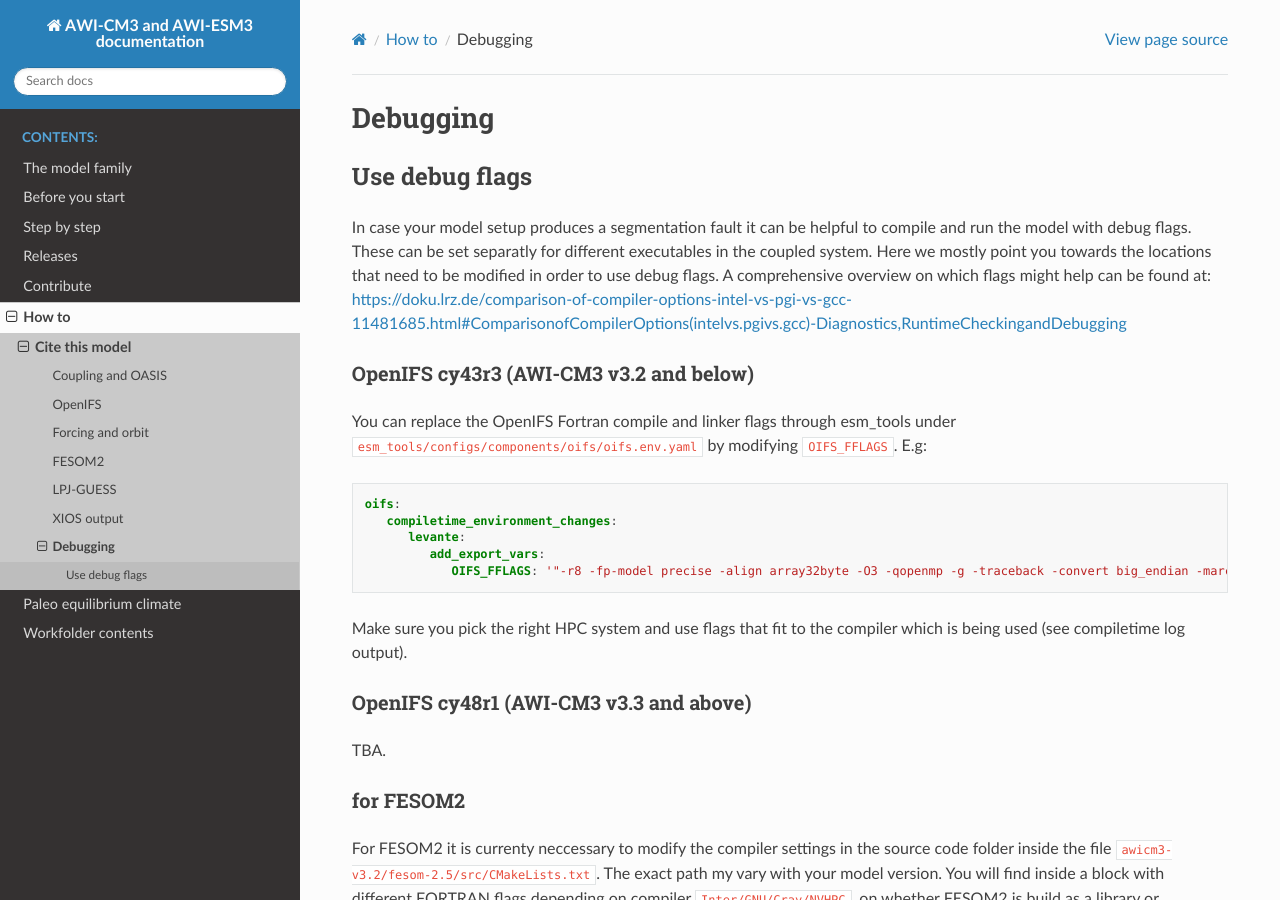
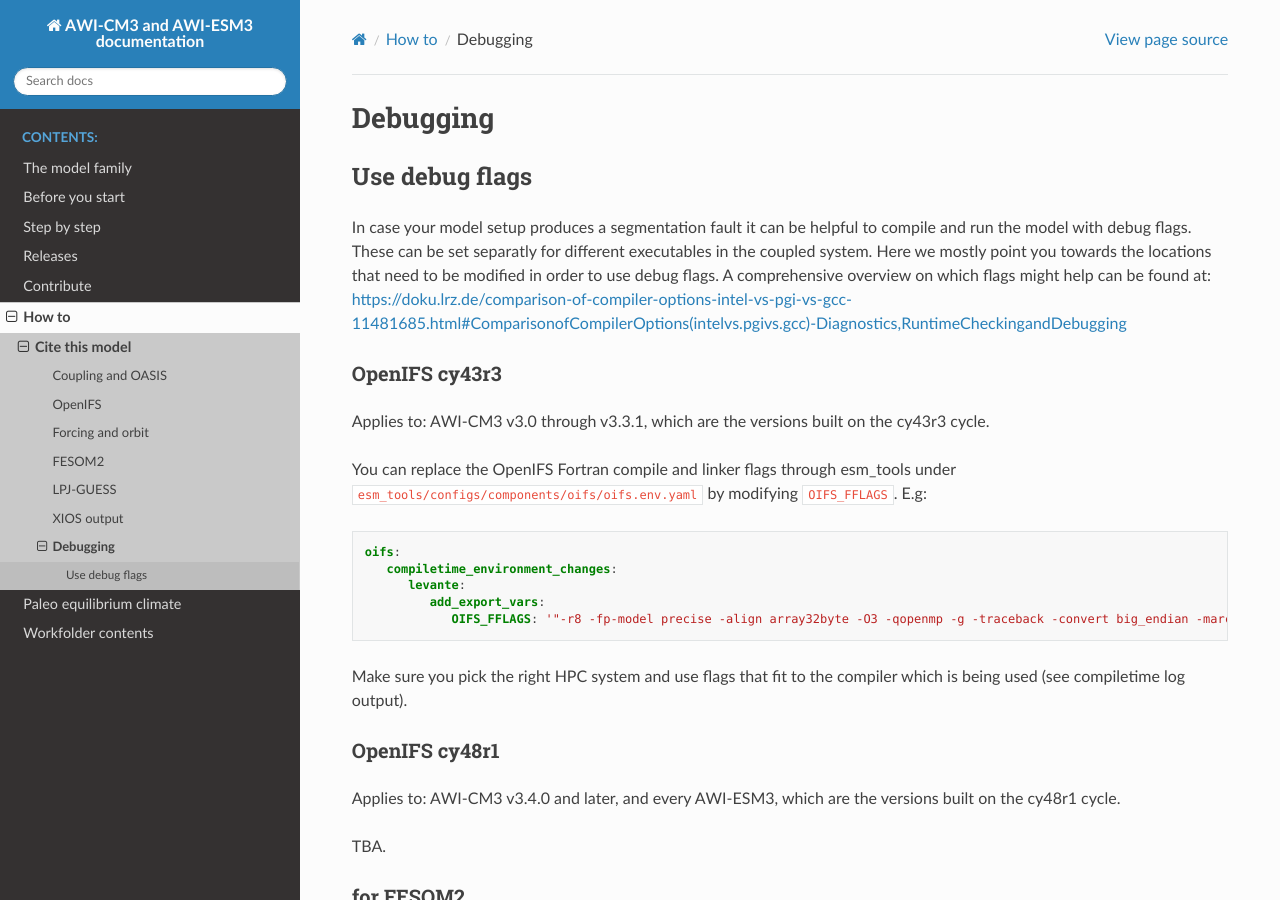
Before and after one commit to AWI-ESM/documentation_AWI-CM3, a Sphinx documentation site: the page built from source/how_to/debugging.rst, in a window 1280 px wide and 900 px high. Built offline with Sphinx 7.4.7 and the Read the Docs theme 3.1.0, drawn with Linux system fonts in a browser that asks for light colours; some of the changed text lies outside the part shown.

Commit message:
Gate the sections that do not apply everywhere

```diff
--- a/source/how_to/coupling_oasis.rst
+++ b/source/how_to/coupling_oasis.rst
@@ -5,7 +5,7 @@ Coupling and OASIS
 Measure which component is limiting the throughput of the coupled model
 =======================================================================
 
-Coupled performance balancing can be performed with the oasis lucia tool. In the work folder where your experiment ran, execute ``$(model_install_dir)/awicm-3.1/oasis/util/lucia/lucia``. When executing lucia for the first time, a fortran compiler needs to be available in the environment.
+Coupled performance balancing can be performed with the oasis lucia tool. In the work folder where your experiment ran, execute ``${model_dir}/oasis/util/lucia/lucia``, where ``model_dir`` is your install directory, for example ``awicm3-v3.4.2`` or ``awiesm3-develop-is``. When executing lucia for the first time, a fortran compiler needs to be available in the environment.
 The output,
 
 ..  code-block:: bash
--- a/source/how_to/debugging.rst
+++ b/source/how_to/debugging.rst
@@ -7,8 +7,11 @@ Use debug flags
 
 In case your model setup produces a segmentation fault it can be helpful to compile and run the model with debug flags. These can be set separatly for different executables in the coupled system. Here we mostly point you towards the locations that need to be modified in order to use debug flags. A comprehensive overview on which flags might help can be found at: https://doku.lrz.de/comparison-of-compiler-options-intel-vs-pgi-vs-gcc-11481685.html#ComparisonofCompilerOptions(intelvs.pgivs.gcc)-Diagnostics,RuntimeCheckingandDebugging
 
-OpenIFS cy43r3 (AWI-CM3 v3.2 and below)
----------------------------------------
+OpenIFS cy43r3
+--------------
+
+Applies to: AWI-CM3 v3.0 through v3.3.1, which are the versions built on the cy43r3 cycle.
+
 You can replace the OpenIFS Fortran compile and linker flags through esm_tools under ``esm_tools/configs/components/oifs/oifs.env.yaml`` by modifying ``OIFS_FFLAGS``. E.g:
 
 .. code-block:: yaml
@@ -22,8 +25,11 @@ You can replace the OpenIFS Fortran compile and linker flags through esm_tools u
 Make sure you pick the right HPC system and use flags that fit to the compiler which is being used (see compiletime log output).
 
 
-OpenIFS cy48r1 (AWI-CM3 v3.3 and above)
----------------------------------------
+OpenIFS cy48r1
+--------------
+
+Applies to: AWI-CM3 v3.4.0 and later, and every AWI-ESM3, which are the versions built on the cy48r1 cycle.
+
 TBA.
 
 
@@ -82,6 +88,8 @@ In order to change the compiler settings you replace the ``target_compile_option
 for XIOS
 --------
 
+Applies to: any setup with XIOS, so AWI-CM3 v3.1 and later and every AWI-ESM3. AWI-CM3 v3.0 has no IO server.
+
 For the IO server debug flags can be set inside the xios source code folder at: ``awicm3-v3.2/xios/arch.fcm``. The exact path may vary by model version. Here you want to add some of the DEV and DEBUG flags to the BASE flags for Fortran or C, as appropriate:
 
 .. code-block:: CMake
--- a/source/how_to/lpj_guess.rst
+++ b/source/how_to/lpj_guess.rst
@@ -4,9 +4,13 @@ LPJ-GUESS
 
 Branch off from existing LPJGuess restart
 =========================================
+
+Applies to: any setup with LPJ-GUESS, so AWI-ESM3 v3.4.0 and later including the ``-cc`` and ``-is`` variants, and never AWI-CM3.
+
 In the esm_tools runscript yaml file, in the lpj_guess: section add:
 
 .. code-block:: yaml
+
     ini_parent_exp_id: "AWIESM3_NTest309_Spinup_NoNlimitation_NoPatchdisturbances"
     ini_parent_date: "${prev_date}"
     ini_restart_dir: "/work/bb1469/a270270/runtime/awiesm3-v3.4/AWIESM3_NTest309_Spinup_NoNlimitation_NoPatchdisturbances/restart/lpj_guess"
--- a/source/how_to/xios_output.rst
+++ b/source/how_to/xios_output.rst
@@ -4,6 +4,9 @@ XIOS output
 
 Change the number of vertical levels for pressure level output of OpenIFS
 =========================================================================
+
+Applies to: any setup with XIOS, so AWI-CM3 v3.1 and later and every AWI-ESM3. AWI-CM3 v3.0 has no IO server.
+
 Output in controlled via `XIOS <https://forge.ipsl.jussieu.fr/ioserver>`_. The pressure levels onto which the data is interpolated from model levels is set in ``axis_def.xml``. In principle two options exist. Changing the number of levels for all 3D pressue level output fields and changing the number of levels only for some output fields.
 
 For all fields
```
Also changed, not shown: source/how_to/forcing.rst (+6 -3 lines).
